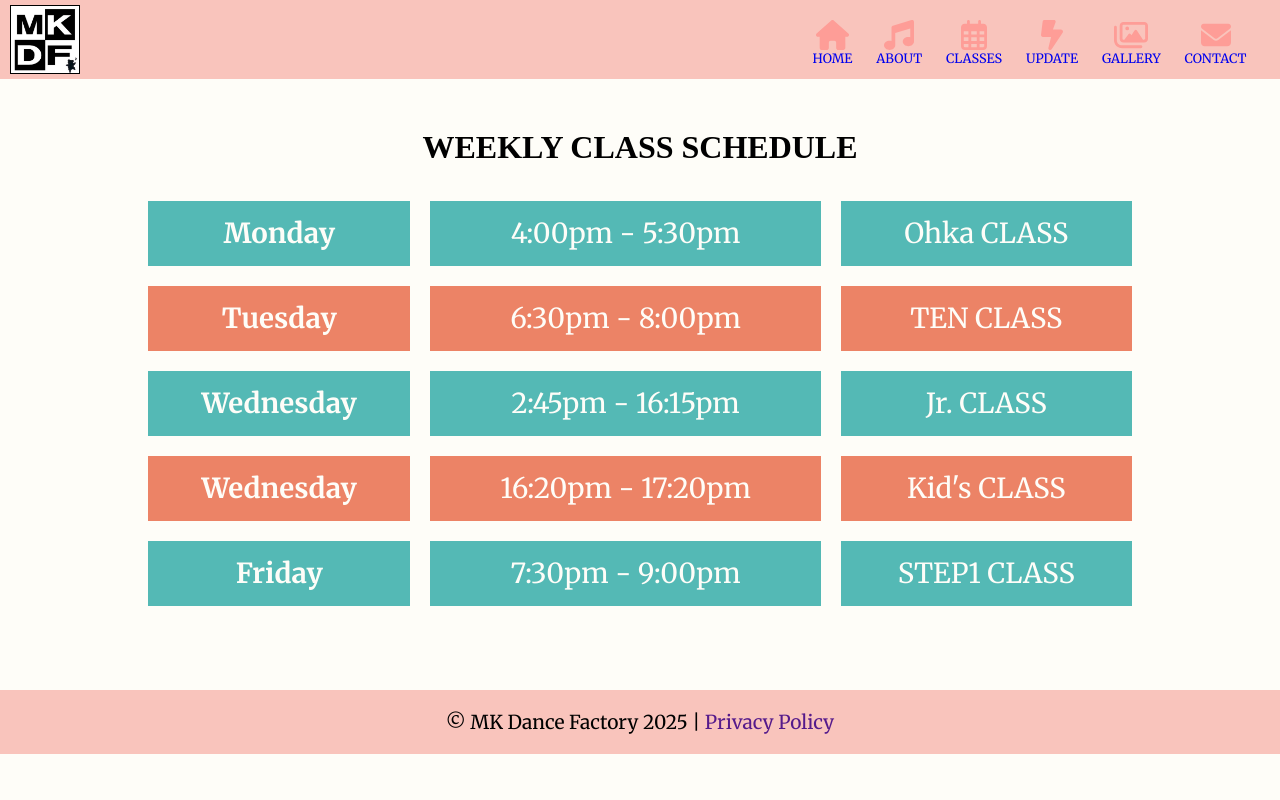
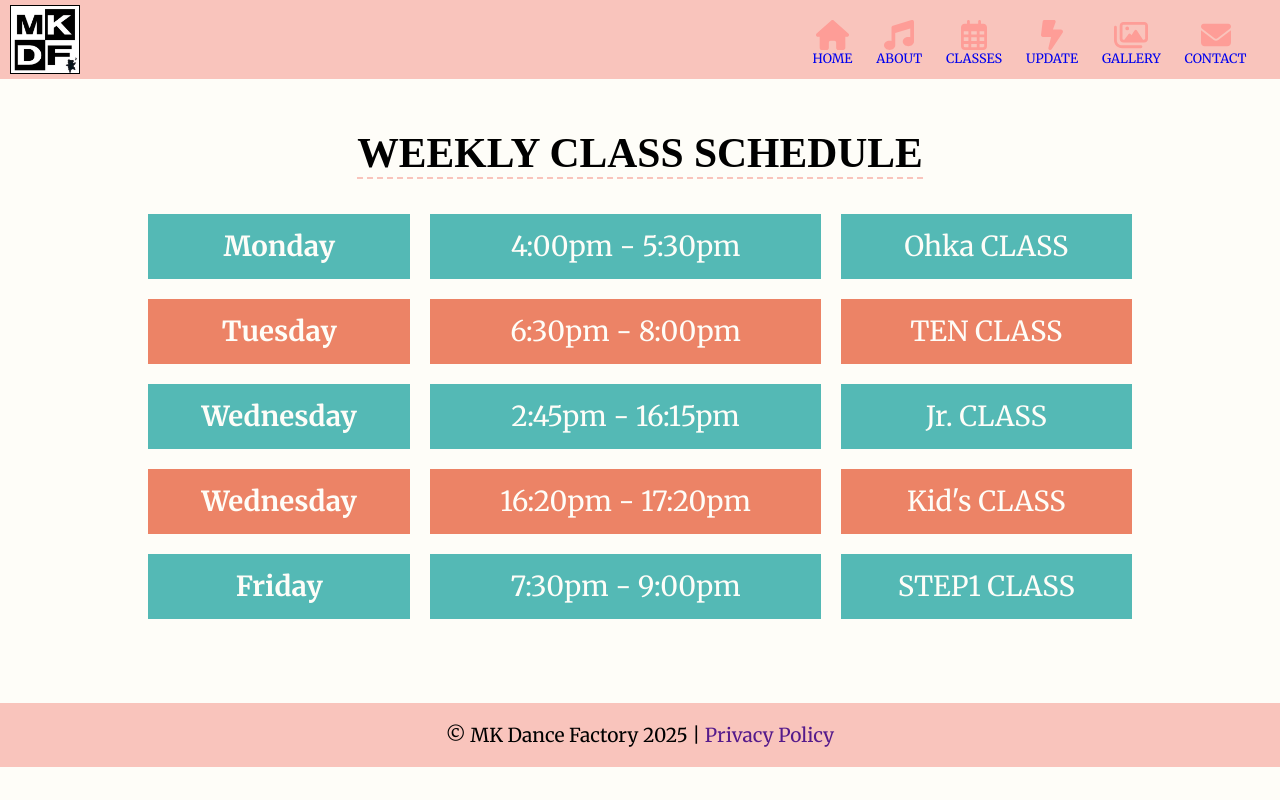
Before and after one commit to hokanitao/first-term-final-project-mkdf-website, a plain HTML site: page pages/class.html in a window 1280 px wide. Drawn offline with Linux system fonts and the light colour scheme; a web font is replaced by a local one.

Commit message:
header modified

```diff
--- a/pages/class.css
+++ b/pages/class.css
@@ -68,6 +68,12 @@ header {
   font-family: "Ribeye Marrow", serif;
   font-weight: 400;
   font-style: normal;
+  font-size: 1.3em;
+}
+
+h1 {
+  border-bottom: 2px dashed #f9c4bc;
+  display: inline-block;
 }
 
 main {
```
